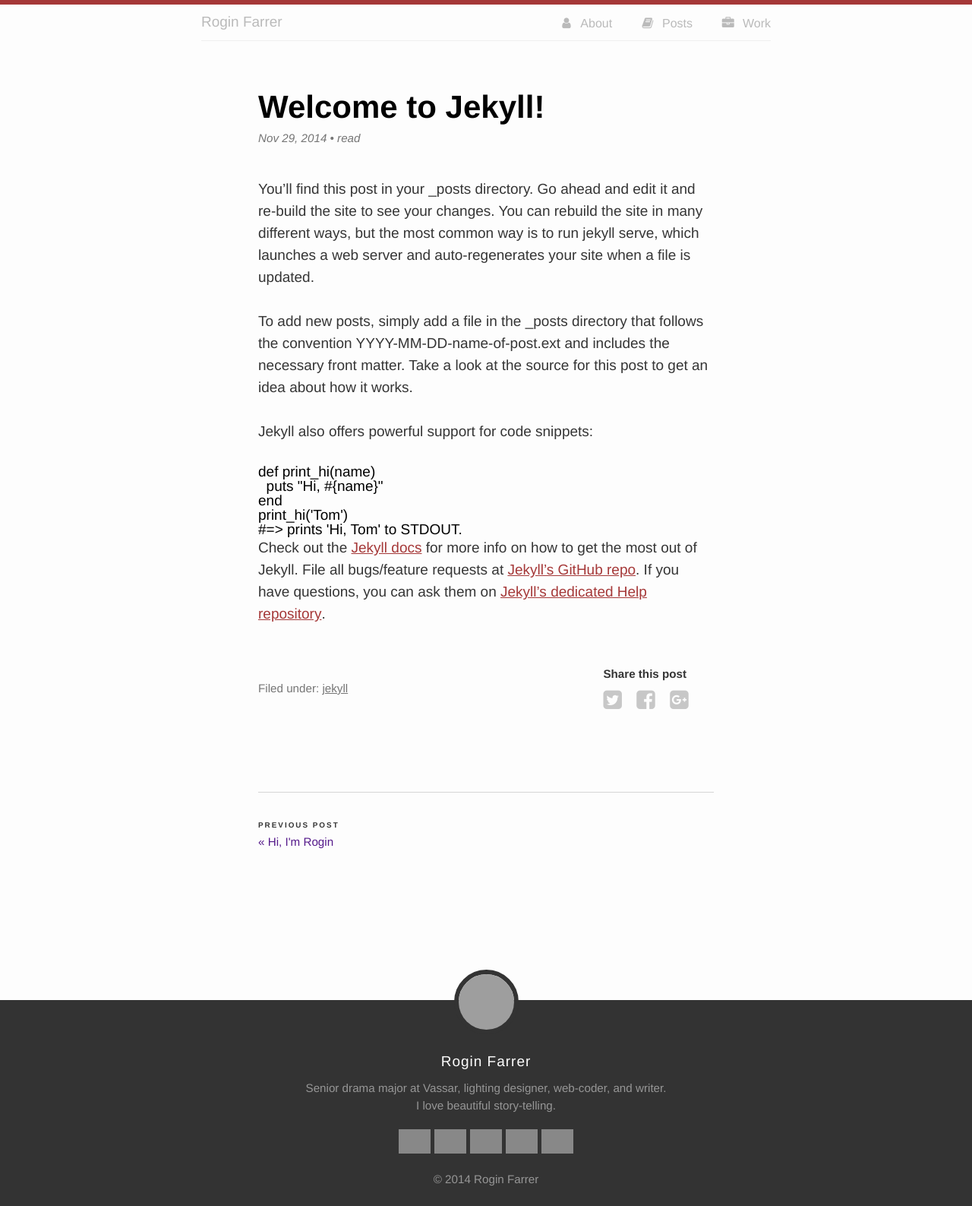
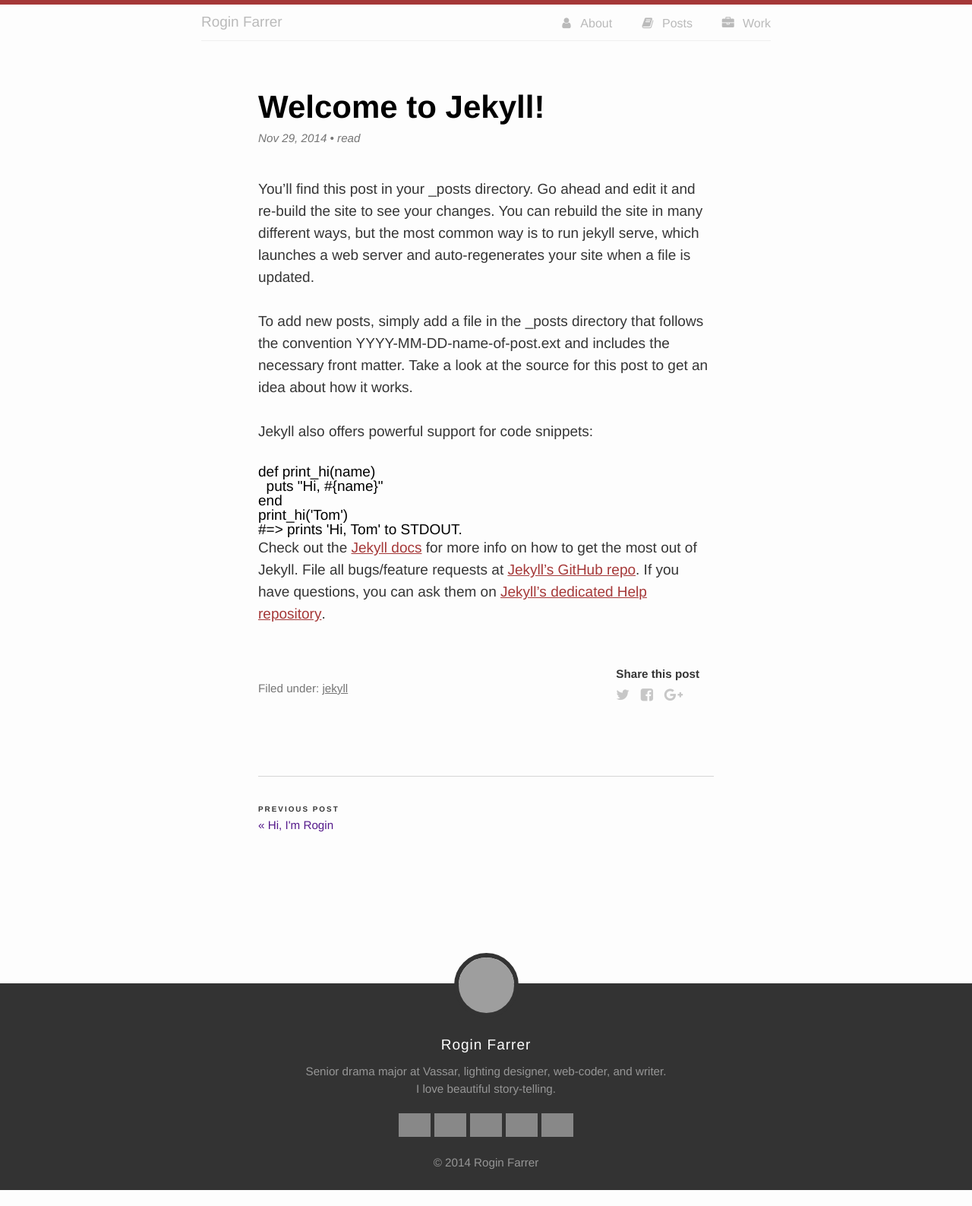
Before and after one commit to roginfarrer/superbmeteors, a Jekyll site: the page built from _posts/2014-11-29-welcome-to-jekyll.markdown, in a window 1280 px wide. Shown: the whole page at 76% size. Built offline with Jekyll 4.4.1, drawn with Linux system fonts in a browser that asks for light colours; nearby versions of some CDN libraries; Markdown is read by kramdown in place of the engine named in the settings; after the commit the page ends 1566 px from its top, so only the background shows below that; grey boxes are pictures that could not be loaded.

Commit message:
share icon fixes

```diff
--- a/_layouts/post.html
+++ b/_layouts/post.html
@@ -15,9 +15,9 @@
     <div class="share">
         <p>Share this post</p>
         <ul>
-            <li><a href="https://twitter.com/share?text=&ldquo;{{ page.title }}&rdquo;%20via%20@RoginFarrer%20{{ post.url }}" onclick="window.open(this.href, 'twitter-share', 'width=550,height=235');return false;"><i class="fa fa-twitter-square"></i></a></li>
+            <li><a href="https://twitter.com/share?text=&ldquo;{{ page.title }}&rdquo;%20via%20@RoginFarrer%20{{ post.url }}" onclick="window.open(this.href, 'twitter-share', 'width=550,height=235');return false;"><i class="fa fa-twitter"></i></a></li>
             <li><a href="https://www.facebook.com/sharer/sharer.php?u={{ post.url }}" onclick="window.open(this.href, 'facebook-share','width=580,height=296');return false;"><i class="fa fa-facebook-square"></i></a></li>
-            <li><a href="https://plus.google.com/share?url={{ post.url }}" onclick="window.open(this.href, 'google-plus-share', 'width=490,height=530');return false;"><i class="fa fa-google-plus-square"></i></a></li>
+            <li><a href="https://plus.google.com/share?url={{ post.url }}" onclick="window.open(this.href, 'google-plus-share', 'width=490,height=530');return false;"><i class="fa fa-google-plus"></i></a></li>
         </ul>
     </div>
 </section>
--- a/_sass/_layout.scss
+++ b/_sass/_layout.scss
@@ -210,7 +210,7 @@
     margin-top: -0.5em;
     li {
       display: inline-block;
-      font-size: 1.5em;
+      font-size: 1em;
       margin-left: 0;
       padding-right: 0.5em;
       img {
--- a/css/main.css
+++ b/css/main.css
@@ -903,7 +903,7 @@
 /* line 211, ../_sass/_layout.scss */
 .share ul li {
   display: inline-block;
-  font-size: 1.5em;
+  font-size: 1em;
   margin-left: 0;
   padding-right: 0.5em;
 }
```
Also changed, not shown: 5 other files.
